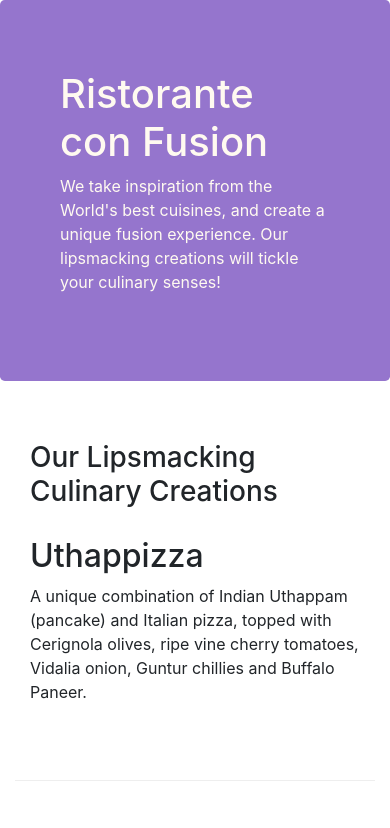
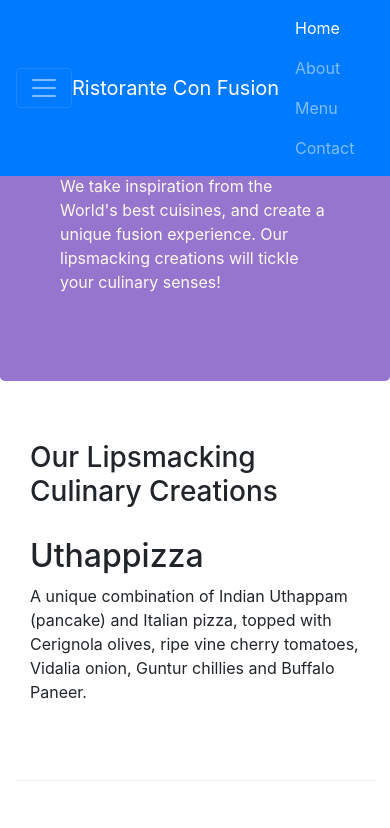
Before and after one commit to Jayshil-Patel/Front-End-Web-UI-Frameworks-and-Tools-Bootstrap-4, a website: page index.html in a window 390 px wide. Shown: the top 828 px of the page. Drawn offline with nearby package versions, Linux system fonts and the light colour scheme.

Commit message:
Updated Index.html
added navbar and few classes for responsive

```diff
--- a/index.html
+++ b/index.html
@@ -13,6 +13,20 @@
   </head>
 
   <body>
+    <nav class="navbar navbar-dark navbar-expand-sm bg-primary fixed-top">
+      <div class="container">
+        <button class="navbar-toggler" type="button" data-toggle="collapse" data-target="#Navbar">
+          <span class="navbar-toggler-icon"></span>
+        </button>
+        <a href="#" class="navbar-brand">Ristorante Con Fusion</a>
+          <ul class="navbar-nav mr-auto">
+            <li class="nav-item active"><a href="#" class="nav-link">Home</a></li>
+            <li class="nav-item"><a href="./aboutus.html" class="nav-link">About</a></li>
+            <li class="nav-item"><a href="#" class="nav-link">Menu</a></li>
+            <li class="nav-item"><a href="#" class="nav-link">Contact</a></li>
+          </ul>
+      </div>
+    </nav>
     <header class="jumbotron">
       <div class="container">
         <div class="row row-header">
@@ -83,7 +97,7 @@
             <h5>Links</h5>
             <ul class="list-unstyled">
               <li><a href="#">Home</a></li>
-              <li><a href="#">About</a></li>
+              <li><a href="/aboutus.html">About</a></li>
               <li><a href="#">Menu</a></li>
               <li><a href="#">Contact</a></li>
             </ul>
```
